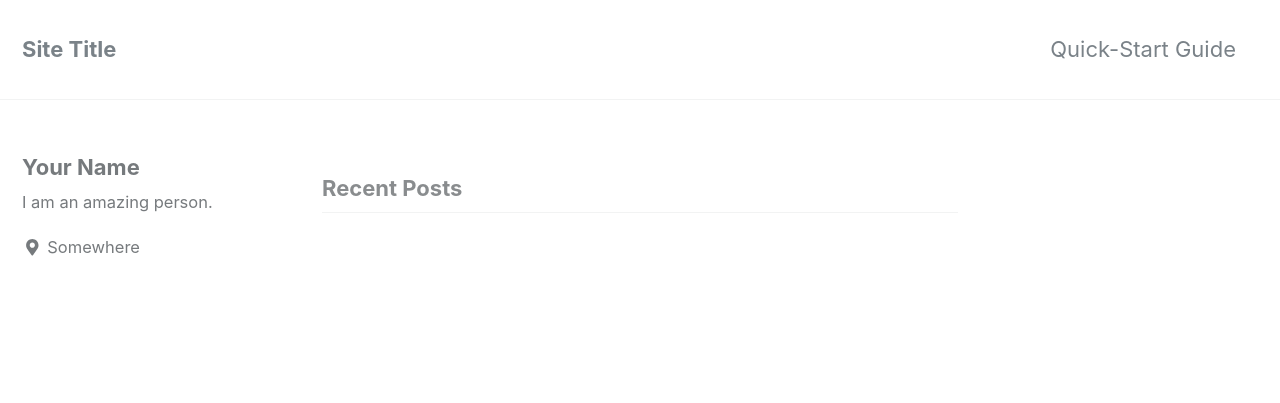
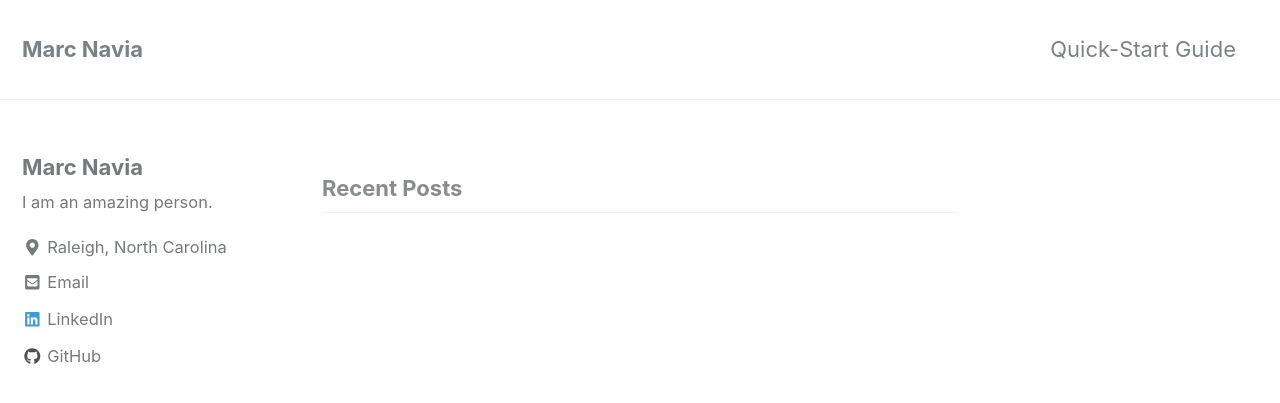
Before and after one commit to MarcNavia/MarcNavia.github.io, a Jekyll site: the page built from index.html, in a window 1280 px wide and 900 px high. Shown: the top 403 px of the window. Built offline with Jekyll 4.4.1, drawn with Linux system fonts in a browser that asks for light colours; nearby versions of some CDN libraries; the list of posts is cut into pages by our own code.

Commit message:
yml changes

```diff
--- a/_config.yml
+++ b/_config.yml
@@ -16,10 +16,10 @@ minimal_mistakes_skin    : "default" # "air", "aqua", "contrast", "dark", "dirt"
 
 # Site Settings
 locale                   : "en-US"
-title                    : "Site Title"
+title                    : "Marc Navia"
 title_separator          : "-"
 name                     : "Your Name"
-description              : "An amazing website."
+description              : "Analytics Portfolio."
 url                      : # the base hostname & protocol for your site e.g. "https://mmistakes.github.io"
 baseurl                  : # the subpath of your site, e.g. "/blog"
 repository               : # GitHub username/repo-name e.g. "mmistakes/minimal-mistakes"
@@ -100,12 +100,12 @@ analytics:
 
 # Site Author
 author:
-  name             : "Your Name"
+  name             : "Marc Navia"
   avatar           : # path of avatar image, e.g. "/assets/images/bio-photo.jpg"
   bio              : "I am an amazing person."
-  location         : "Somewhere"
-  email            :
-  uri              :
+  location         : "Raleigh, North Carolina"
+  email            : "Manavia@ncsu.edu"
+  url              :
   home             : # null (default), "absolute or relative url to link to author home"
   bitbucket        :
   codepen          :
@@ -113,13 +113,13 @@ author:
   flickr           :
   facebook         :
   foursquare       :
-  github           :
+  github           : "MarcNavia"
   gitlab           :
   google_plus      :
   keybase          :
   instagram        :
   lastfm           :
-  linkedin         : # "john-doe-12345678" (the last part of your profile url, e.g. https://www.linkedin.com/in/john-doe-12345678)
+  linkedin         : "marc-navia-976360136" # "john-doe-12345678" (the last part of your profile url, e.g. www.linkedin.com/in/marc-navia-976360136)
   pinterest        :
   soundcloud       :
   stackoverflow    : # "123456/username" (the last part of your profile url, e.g. https://stackoverflow.com/users/123456/username)
@@ -269,3 +269,11 @@ defaults:
       comments: # true
       share: true
       related: true
+
+  # _Pages
+  - scope:
+      path: ""
+      type: pages
+    values:
+      layout: single
+      author_profile: true
```
